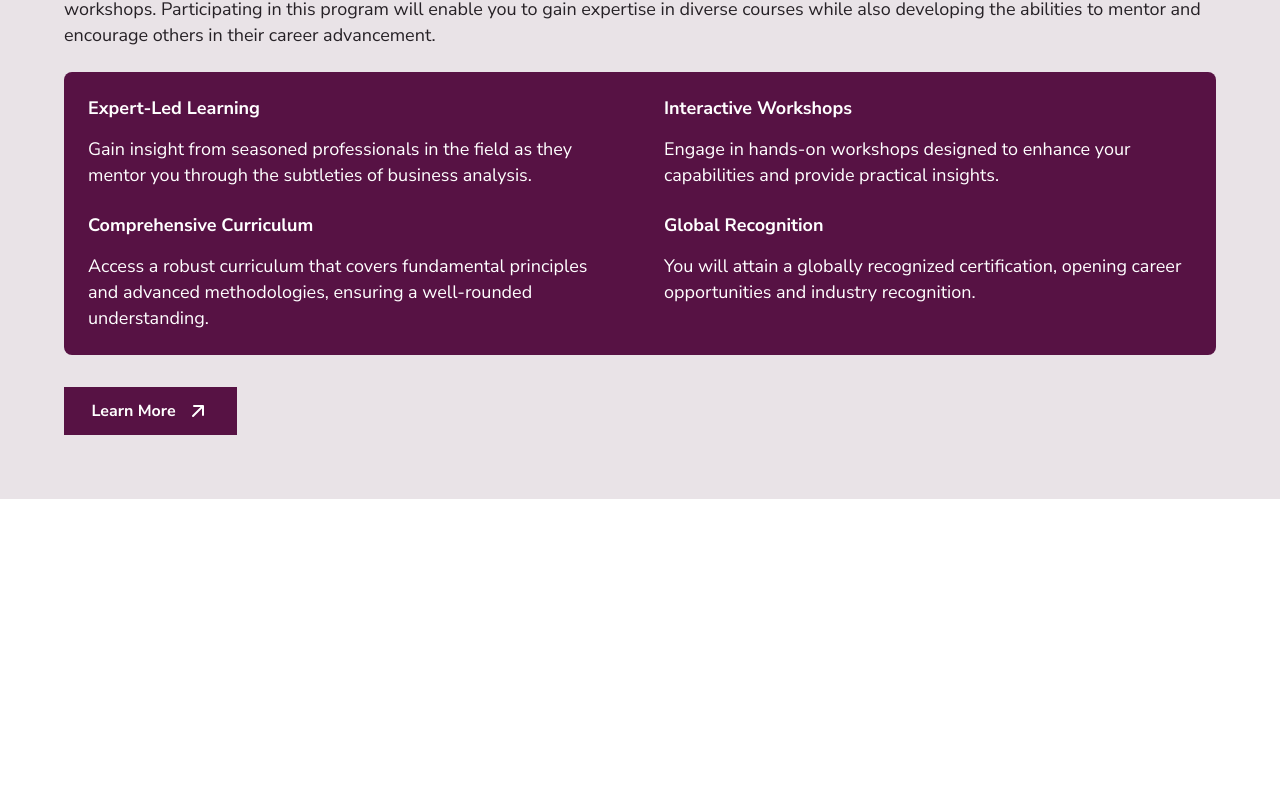
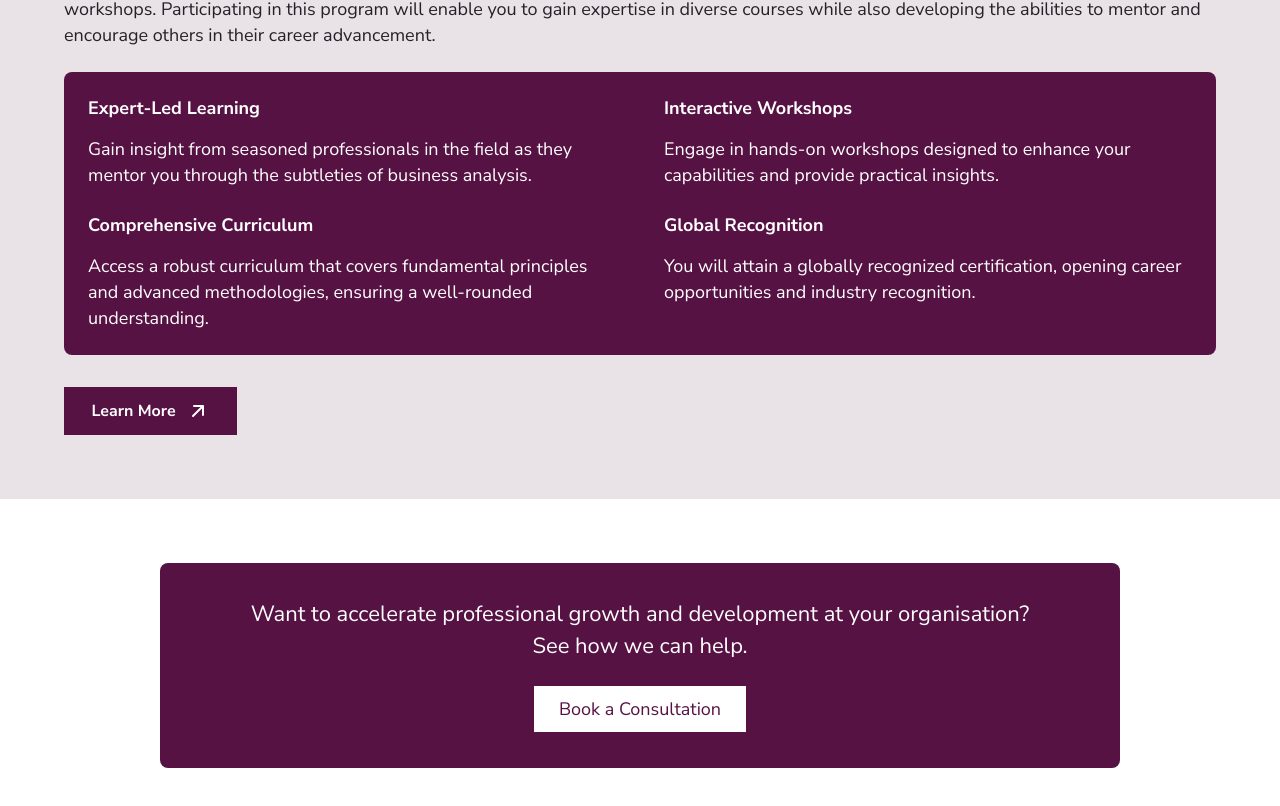
Before and after one commit to holydev001/tobams-fe, a Next.js app: page / in a window 1280 px wide. Shown: the part 5101-5907 px from the top of the page. Before the commit the page ends 5600 px from the top, so only its background shows below. Built offline with nearby package versions, Linux system fonts and the light colour scheme.

Commit message:
feat: add consultation call to action

```diff
--- a/app/page.tsx
+++ b/app/page.tsx
@@ -7,6 +7,7 @@ import CapacityDevelopment from "@/components/CapacityDevelopment";
 import ManagementDevelopment from "@/components/ManagementDevelopment";
 import TransformationHub from "@/components/TransformationHub";
 import ConsultantTraining from "@/components/ConsultantTraining";
+import ConsultationCta from "@/components/ConsultationCta";
 
 export default function Home() {
   return (
@@ -21,6 +22,7 @@ export default function Home() {
         <ManagementDevelopment />
         <TransformationHub />
         <ConsultantTraining />
+        <ConsultationCta />
       </main>
     </div>
   );
--- /dev/null
+++ b/components/ConsultationCta.tsx
@@ -0,0 +1,16 @@
+export default function ConsultationCta() {
+  return (
+    <section id="contact" aria-labelledby="consultation-cta-title" className="bg-white px-5 py-[64px] lg:px-0">
+      <div className="mx-auto flex min-h-[205px] max-w-[960px] flex-col items-center justify-center rounded-[8px] bg-[#571244] px-[24px] py-[32px] text-center text-white">
+        <h2 id="consultation-cta-title" className="text-[20px] font-normal leading-[1.45] lg:text-[22px]">
+          Want to accelerate professional growth and development at your organisation?
+          <br />
+          See how we can help.
+        </h2>
+        <a href="#contact" className="mt-[24px] inline-flex h-[46px] w-[212px] items-center justify-center bg-white text-[18px] font-normal text-[#571244] transition-colors hover:bg-[#f5edf3] focus-visible:outline-2 focus-visible:outline-offset-2 focus-visible:outline-white">
+          Book a Consultation
+        </a>
+      </div>
+    </section>
+  );
+}
```
